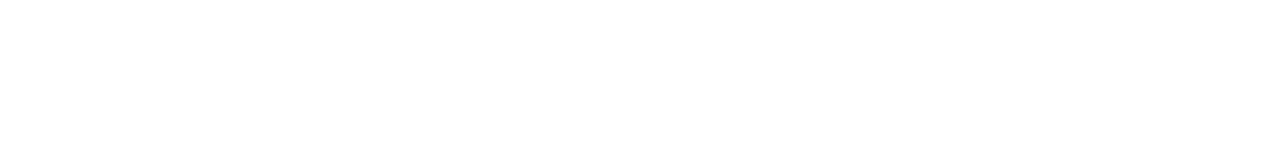
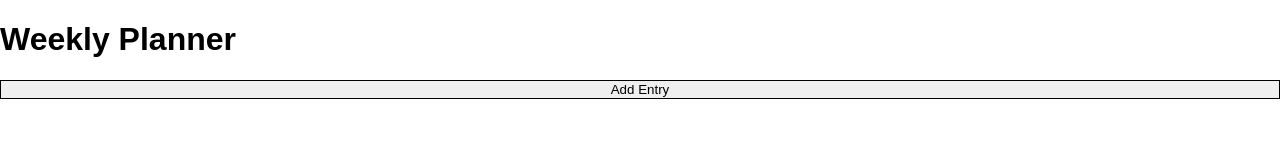
Before and after one commit to angelsleung/week-planner, a plain HTML site: page index.html in a window 1280 px wide. Drawn offline with Linux system fonts and the light colour scheme.

Commit message:
Finished with my turn, #1

```diff
--- a/index.html
+++ b/index.html
@@ -7,6 +7,17 @@
   <link rel="stylesheet" href="styles.css">
 </head>
 <body>
+  <div class="container">
+    <div class="row">
+      <h1 class="planner-title">Weekly Planner</h1>
+    </div>
+    <div class="row">
+      <button class="add-button">Add Entry</button>
+    </div>
+
+
+  </div>
+
   <script src="main.js"></script>
 </body>
 </html>
--- a/styles.css
+++ b/styles.css
@@ -0,0 +1,32 @@
+* {
+  box-sizing: border-box;
+}
+
+body {
+  font-family: sans-serif;
+  margin: 0 auto;
+  padding: 0;
+}
+
+.container {
+  width: 100%;
+  height: 100%;
+}
+
+.row {
+  display: flex;
+  justify-content: center;
+  flex-direction: column;
+}
+
+/* .planner-title {
+
+} */
+
+.add-button {
+  border: 1px solid black;
+}
+
+/* .planner-title, .add-button {
+  margin: 0 auto;
+} */
```
